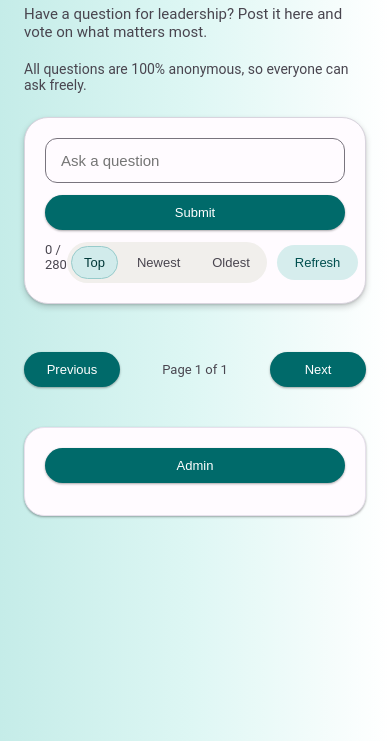
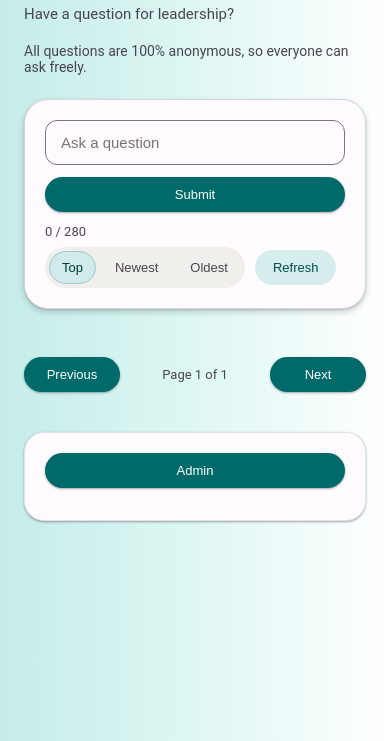
Before and after one commit to Frobinson6722/questions-app, a website: page public/index.html in a window 390 px wide. Shown: the part 103-844 px from the top of the page. Drawn offline with Linux system fonts and the light colour scheme; no server answers.

Commit message:
Fix mobile composer overlap and update header copy

```diff
--- a/public/index.html
+++ b/public/index.html
@@ -11,7 +11,7 @@
       <header>
         <h1>Honest Questions</h1>
         <p class="subtitle">
-          Have a question for leadership? Post it here and vote on what matters most.
+          Have a question for leadership?
         </p>
       </header>
       <p class="anon-note">
--- a/public/styles.css
+++ b/public/styles.css
@@ -113,15 +113,24 @@ button:focus-visible {
 .meta {
   margin-top: 12px;
   display: flex;
+  align-items: center;
+  gap: 10px;
+  flex-wrap: wrap;
   justify-content: space-between;
   color: var(--md-on-surface-variant);
   font-size: 13px;
+}
+
+#char-count {
+  white-space: nowrap;
 }
 
 .controls {
   display: flex;
   gap: 10px;
   align-items: center;
+  flex-wrap: wrap;
+  justify-content: flex-end;
 }
 
 .sort-segmented {
@@ -400,7 +409,13 @@ button:focus-visible {
 
   .controls {
     width: 100%;
-    justify-content: flex-end;
+    justify-content: flex-start;
+  }
+
+  .meta {
+    align-items: flex-start;
+    flex-direction: column;
+    gap: 8px;
   }
 
 }
```
